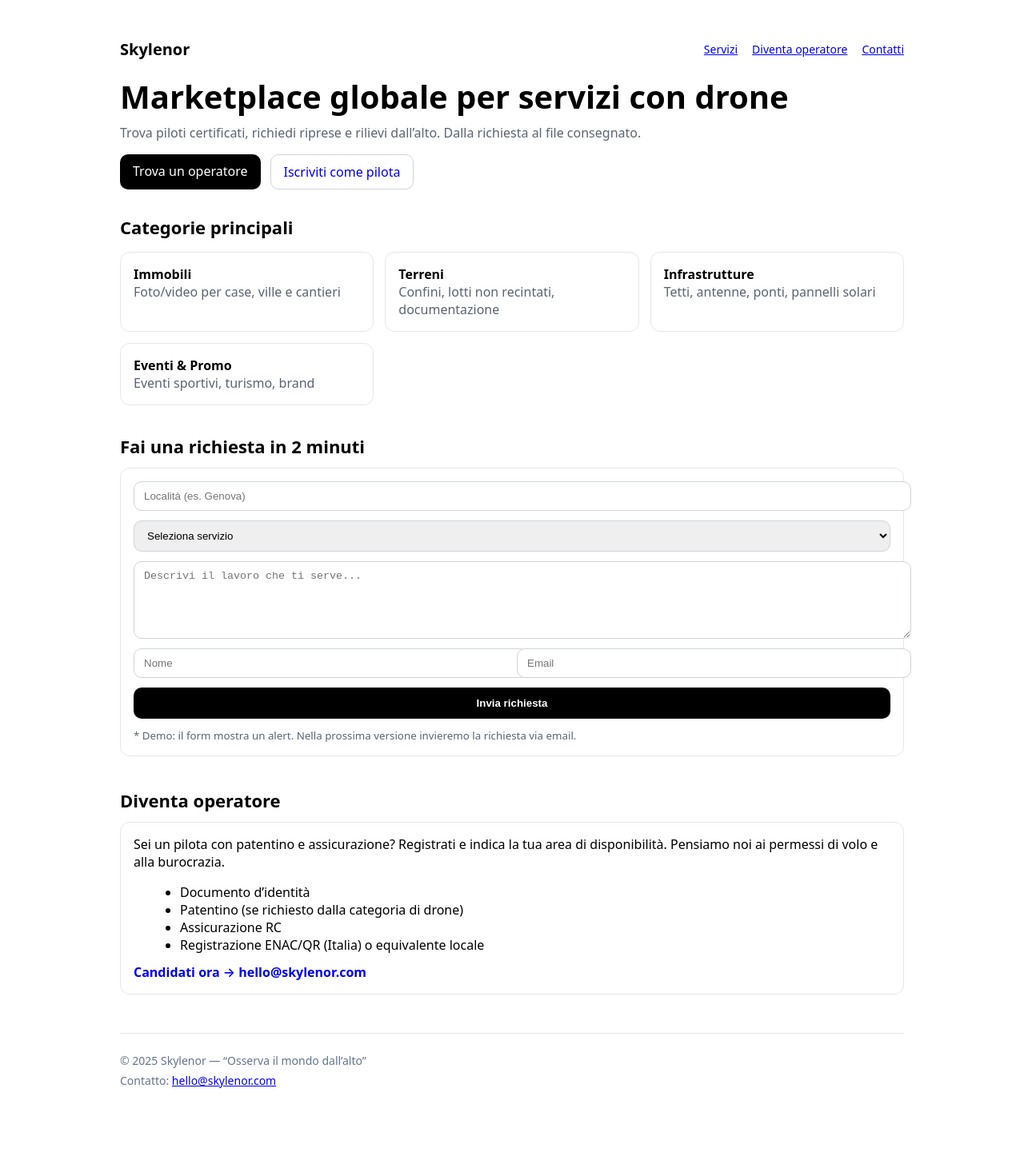
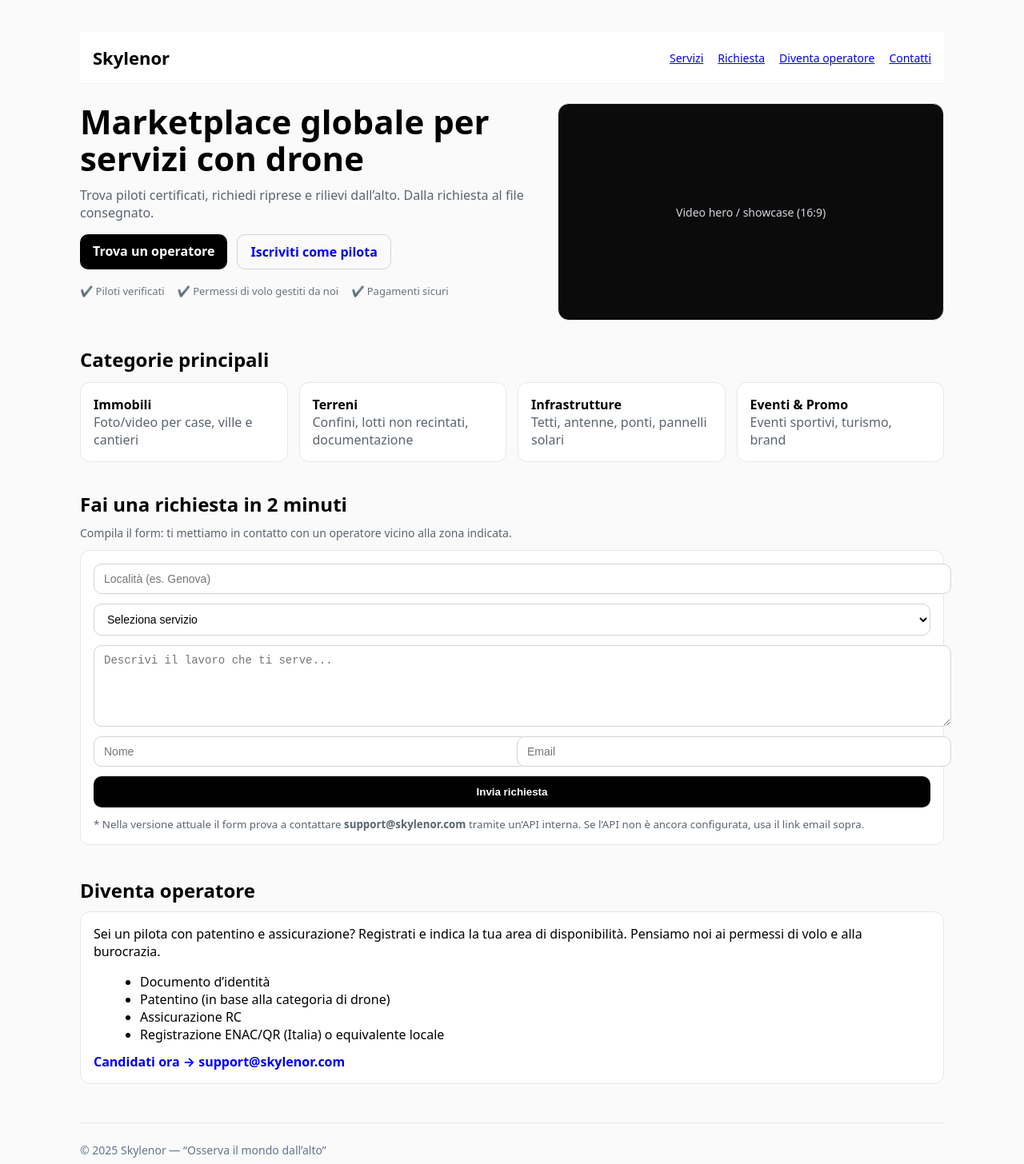
Before and after one commit to alessiomarciano007-prog/skylenor, a Next.js app: page / in a window 1280 px wide. Shown: the top 1456 px of the page at 80% size. Before the commit the page ends 1433 px from the top, so only its background shows below. Built offline with nearby package versions, Linux system fonts and the light colour scheme.

Commit message:
Update page.tsx

```diff
--- a/app/page.tsx
+++ b/app/page.tsx
@@ -1,50 +1,106 @@
 "use client";
 
-import React from "react";
+import React, { useMemo, useState } from "react";
 
 export default function Home() {
-  const year = new Date().getFullYear();
+  const year = useMemo(() => new Date().getFullYear(), []);
+  const [sending, setSending] = useState(false);
+  const [sent, setSent] = useState<null | "ok" | "err">(null);
 
   const box: React.CSSProperties = {
     border: "1px solid #e6e7eb",
     borderRadius: 12,
     padding: 16,
+    background: "#fff",
   };
 
-  function handleSubmit(e: React.FormEvent<HTMLFormElement>) {
+  const input: React.CSSProperties = {
+    width: "100%",
+    border: "1px solid #cfd3d9",
+    borderRadius: 10,
+    padding: "10px 12px",
+    outline: "none",
+    fontSize: 14,
+    background: "#fff",
+  };
+
+  async function handleSubmit(e: React.FormEvent<HTMLFormElement>) {
     e.preventDefault();
-    alert("Richiesta inviata (demo). Nella prossima versione la invieremo alla tua email.");
+    if (sending) return;
+    setSending(true);
+    setSent(null);
+
+    const form = new FormData(e.currentTarget);
+    const payload = Object.fromEntries(form.entries());
+
+    try {
+      // API placeholder: create /api/lead on Next.js to forward to support@skylenor.com
+      // Fallback: if no API yet, we still show success and provide a mailto link below.
+      const res = await fetch("/api/lead", {
+        method: "POST",
+        headers: { "Content-Type": "application/json" },
+        body: JSON.stringify(payload),
+      });
+
+      if (!res.ok) throw new Error("Failed");
+      setSent("ok");
+      (e.currentTarget as HTMLFormElement).reset();
+    } catch (err) {
+      setSent("err");
+    } finally {
+      setSending(false);
+    }
   }
 
   return (
-    <main style={{ maxWidth: 980, margin: "0 auto", padding: "40px 16px" }}>
+    <main style={{ maxWidth: 1080, margin: "0 auto", padding: "32px 16px" }}>
       {/* Header */}
       <header
+        style={{
+          position: "sticky",
+          top: 0,
+          background: "#fff",
+          zIndex: 20,
+          borderBottom: "1px solid #eef0f3",
+          marginBottom: 24,
+        }}
+      >
+        <div
           style={{
             display: "flex",
             justifyContent: "space-between",
             alignItems: "center",
-          marginBottom: 24,
+            height: 64,
+            maxWidth: 1080,
+            margin: "0 auto",
+            padding: "0 16px",
           }}
         >
-        <div style={{ fontWeight: 700, fontSize: 20 }}>Skylenor</div>
+          <div style={{ fontWeight: 800, fontSize: 22 }}>Skylenor</div>
           <nav style={{ display: "flex", gap: 18, fontSize: 14 }}>
             <a href="#servizi">Servizi</a>
+            <a href="#richiesta">Richiesta</a>
             <a href="#diventa-operatore">Diventa operatore</a>
             <a href="#contatti">Contatti</a>
           </nav>
+        </div>
       </header>
 
       {/* Hero */}
-      <section style={{ marginTop: 16, marginBottom: 24 }}>
-        <h1 style={{ fontSize: 40, lineHeight: 1.1, margin: "0 0 12px", fontWeight: 800 }}>
+      <section style={{ marginTop: 16, marginBottom: 28 }}>
+        <div style={{
+          display: "grid",
+          gridTemplateColumns: "1.2fr 1fr",
+          gap: 18,
+        }}>
+          <div>
+            <h1 style={{ fontSize: 42, lineHeight: 1.1, margin: "0 0 12px", fontWeight: 800 }}>
               Marketplace globale per servizi con drone
             </h1>
-        <p style={{ color: "#5b6470", margin: 0 }}>
+            <p style={{ color: "#5b6470", margin: 0, fontSize: 16 }}>
               Trova piloti certificati, richiedi riprese e rilievi dall’alto. Dalla
               richiesta al file consegnato.
             </p>
-
             <div style={{ display: "flex", gap: 12, marginTop: 16, flexWrap: "wrap" }}>
               <a
                 href="#richiesta"
@@ -55,6 +111,7 @@ export default function Home() {
                   borderRadius: 10,
                   textDecoration: "none",
                   display: "inline-block",
+                  fontWeight: 600,
                 }}
               >
                 Trova un operatore
@@ -67,44 +124,67 @@ export default function Home() {
                   textDecoration: "none",
                   border: "1px solid #cfd3d9",
                   display: "inline-block",
+                  fontWeight: 600,
                 }}
               >
                 Iscriviti come pilota
               </a>
             </div>
+            <div style={{ display: "flex", gap: 16, marginTop: 18, color: "#6b7280", fontSize: 13 }}>
+              <span>✔️ Piloti verificati</span>
+              <span>✔️ Permessi di volo gestiti da noi</span>
+              <span>✔️ Pagamenti sicuri</span>
+            </div>
+          </div>
+
+          {/* Video placeholder (puoi sostituire con il tuo) */}
+          <div style={{
+            borderRadius: 14,
+            overflow: "hidden",
+            border: "1px solid #e6e7eb",
+            background: "#0b0b0b",
+            aspectRatio: "16/9",
+            display: "flex",
+            alignItems: "center",
+            justifyContent: "center",
+            color: "#d1d5db",
+            fontSize: 14,
+          }}>
+            <span>Video hero / showcase (16:9)</span>
+          </div>
+        </div>
       </section>
 
       {/* Categorie */}
       <section id="servizi" style={{ marginTop: 32 }}>
-        <h2 style={{ fontSize: 22, marginBottom: 16 }}>Categorie principali</h2>
+        <h2 style={{ fontSize: 24, marginBottom: 12 }}>Categorie principali</h2>
 
         <div style={{ display: "grid", gap: 14, gridTemplateColumns: "repeat(auto-fit,minmax(240px,1fr))" }}>
-          <div style={box}>
-            <div style={{ fontWeight: 700 }}>Immobili</div>
-            <div style={{ color: "#5b6470" }}>Foto/video per case, ville e cantieri</div>
+          {[
+            { t: "Immobili", d: "Foto/video per case, ville e cantieri" },
+            { t: "Terreni", d: "Confini, lotti non recintati, documentazione" },
+            { t: "Infrastrutture", d: "Tetti, antenne, ponti, pannelli solari" },
+            { t: "Eventi & Promo", d: "Eventi sportivi, turismo, brand" },
+          ].map((c) => (
+            <div key={c.t} style={box}>
+              <div style={{ fontWeight: 700 }}>{c.t}</div>
+              <div style={{ color: "#5b6470" }}>{c.d}</div>
             </div>
-          <div style={box}>
-            <div style={{ fontWeight: 700 }}>Terreni</div>
-            <div style={{ color: "#5b6470" }}>Confini, lotti non recintati, documentazione</div>
-          </div>
-          <div style={box}>
-            <div style={{ fontWeight: 700 }}>Infrastrutture</div>
-            <div style={{ color: "#5b6470" }}>Tetti, antenne, ponti, pannelli solari</div>
-          </div>
-          <div style={box}>
-            <div style={{ fontWeight: 700 }}>Eventi & Promo</div>
-            <div style={{ color: "#5b6470" }}>Eventi sportivi, turismo, brand</div>
-          </div>
+          ))}
         </div>
       </section>
 
       {/* Form richiesta */}
       <section id="richiesta" style={{ marginTop: 36 }}>
-        <h2 style={{ fontSize: 22, marginBottom: 12 }}>Fai una richiesta in 2 minuti</h2>
+        <h2 style={{ fontSize: 24, marginBottom: 10 }}>Fai una richiesta in 2 minuti</h2>
+        <p style={{ color: "#5b6470", marginTop: 0, marginBottom: 12, fontSize: 14 }}>
+          Compila il form: ti mettiamo in contatto con un operatore vicino alla zona indicata.
+        </p>
 
         <form onSubmit={handleSubmit} style={{ display: "grid", gap: 12, ...box }}>
-          <input placeholder="Località (es. Genova)" required style={input} />
-          <select defaultValue="" required style={input as React.CSSProperties}>
+          <input name="location" placeholder="Località (es. Genova)" required style={input} />
+
+          <select name="service" defaultValue="" required style={input as React.CSSProperties}>
             <option value="" disabled>
               Seleziona servizio
             </option>
@@ -113,37 +193,57 @@ export default function Home() {
             <option>Rilievo confini/terreni</option>
             <option>Evento/Promo</option>
           </select>
-          <textarea placeholder="Descrivi il lavoro che ti serve..." rows={5} style={input} />
+
+          <textarea name="details" placeholder="Descrivi il lavoro che ti serve..." rows={5} style={input} />
 
           <div style={{ display: "grid", gridTemplateColumns: "1fr 1fr", gap: 12 }}>
-            <input type="text" placeholder="Nome" required style={input} />
-            <input type="email" placeholder="Email" required style={input} />
+            <input name="name" type="text" placeholder="Nome" required style={input} />
+            <input name="email" type="email" placeholder="Email" required style={input} />
           </div>
 
           <button
             type="submit"
+            disabled={sending}
             style={{
-              background: "black",
+              background: sending ? "#4b5563" : "black",
               color: "white",
               padding: "12px 16px",
               borderRadius: 10,
               border: 0,
-              cursor: "pointer",
-              fontWeight: 600,
+              cursor: sending ? "not-allowed" : "pointer",
+              fontWeight: 700,
             }}
           >
-            Invia richiesta
+            {sending ? "Invio in corso..." : "Invia richiesta"}
           </button>
 
+          {sent === "ok" && (
+            <div style={{ color: "#065f46", fontSize: 14 }}>
+              ✅ Richiesta inviata! Ti risponderemo a breve da <b>support@skylenor.com</b>.
+            </div>
+          )}
+          {sent === "err" && (
+            <div style={{ color: "#7f1d1d", fontSize: 14 }}>
+              ⚠️ Non sono riuscito a inviare tramite API. Invia direttamente una mail a
+              {" "}
+              <a href="mailto:support@skylenor.com?subject=Richiesta%20drone" style={{ fontWeight: 600 }}>
+                support@skylenor.com
+              </a>
+              {" "}
+              allegando i dettagli.
+            </div>
+          )}
+
           <small style={{ color: "#5b6470" }}>
-            * Demo: il form mostra un alert. Nella prossima versione invieremo la richiesta via email.
+            * Nella versione attuale il form prova a contattare <b>support@skylenor.com</b> tramite un’API
+            interna. Se l’API non è ancora configurata, usa il link email sopra.
           </small>
         </form>
       </section>
 
       {/* Diventa operatore */}
       <section id="diventa-operatore" style={{ marginTop: 40 }}>
-        <h2 style={{ fontSize: 22, marginBottom: 12 }}>Diventa operatore</h2>
+        <h2 style={{ fontSize: 24, marginBottom: 10 }}>Diventa operatore</h2>
         <div style={box}>
           <p style={{ marginTop: 0 }}>
             Sei un pilota con patentino e assicurazione? Registrati e indica la tua area di
@@ -151,15 +251,15 @@ export default function Home() {
           </p>
           <ul style={{ margin: "0 0 12px 18px" }}>
             <li>Documento d’identità</li>
-            <li>Patentino (se richiesto dalla categoria di drone)</li>
+            <li>Patentino (in base alla categoria di drone)</li>
             <li>Assicurazione RC</li>
             <li>Registrazione ENAC/QR (Italia) o equivalente locale</li>
           </ul>
           <a
-            href="mailto:hello@skylenor.com"
-            style={{ textDecoration: "none", fontWeight: 600 }}
+            href="mailto:support@skylenor.com?subject=Candidatura%20operatore%20drone"
+            style={{ textDecoration: "none", fontWeight: 700 }}
           >
-            Candidati ora → hello@skylenor.com
+            Candidati ora → support@skylenor.com
           </a>
         </div>
       </section>
@@ -168,17 +268,26 @@ export default function Home() {
       <footer id="contatti" style={{ marginTop: 48, padding: "24px 0", borderTop: "1px solid #e6e7eb", color: "#64748b", fontSize: 14 }}>
         <div>© {year} Skylenor — “Osserva il mondo dall’alto”</div>
         <div style={{ marginTop: 6 }}>
-          Contatto: <a href="mailto:hello@skylenor.com">hello@skylenor.com</a>
+          Contatto: <a href="mailto:support@skylenor.com">support@skylenor.com</a>
+        </div>
+        <div style={{ marginTop: 6, fontSize: 12 }}>
+          Note legali semplificate. Inserisci link a Termini, Privacy e Cookie.
         </div>
       </footer>
+
+      {/* Tiny helper styles */}
+      <style>{`
+        html {
+          scroll-behavior: smooth;
+          background: #fafafa;
+        }
+        a:hover { opacity: .85 }
+        @media (max-width: 880px) {
+          section > div[style*="grid-template-columns"] {
+            display: block !important;
+          }
+        }
+      `}</style>
     </main>
   );
 }
-
-const input: React.CSSProperties = {
-  width: "100%",
-  border: "1px solid #cfd3d9",
-  borderRadius: 10,
-  padding: "10px 12px",
-  outline: "none",
-};
```
Lines whose indentation alone changed are shown as unchanged.
